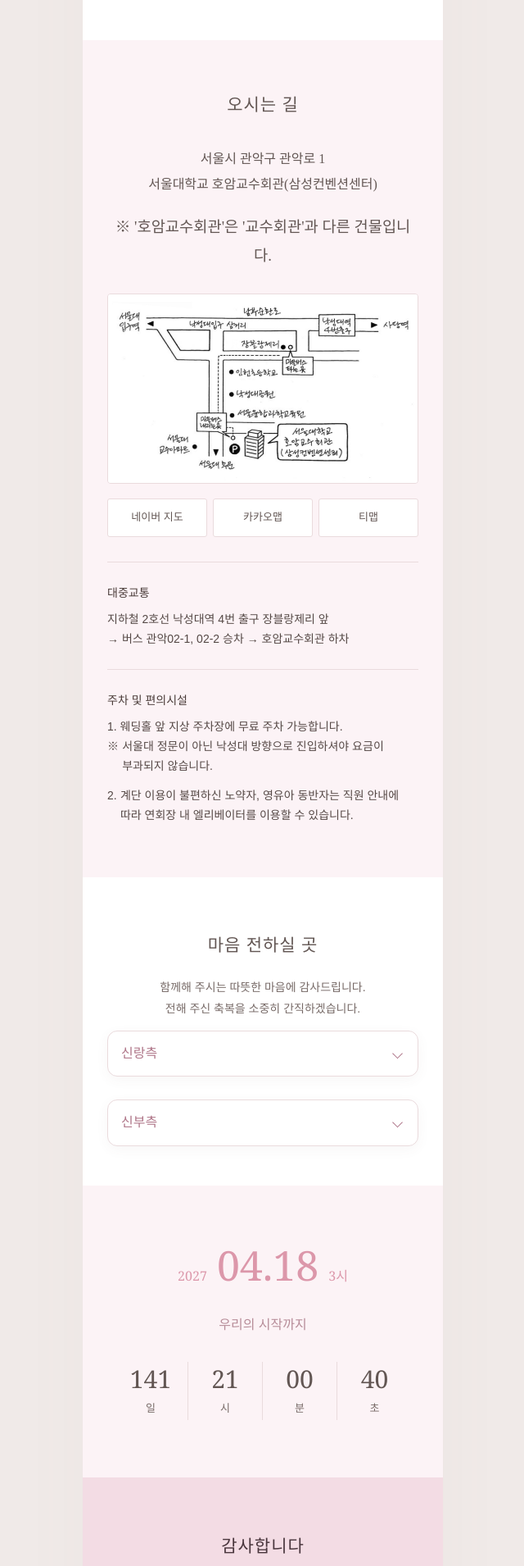
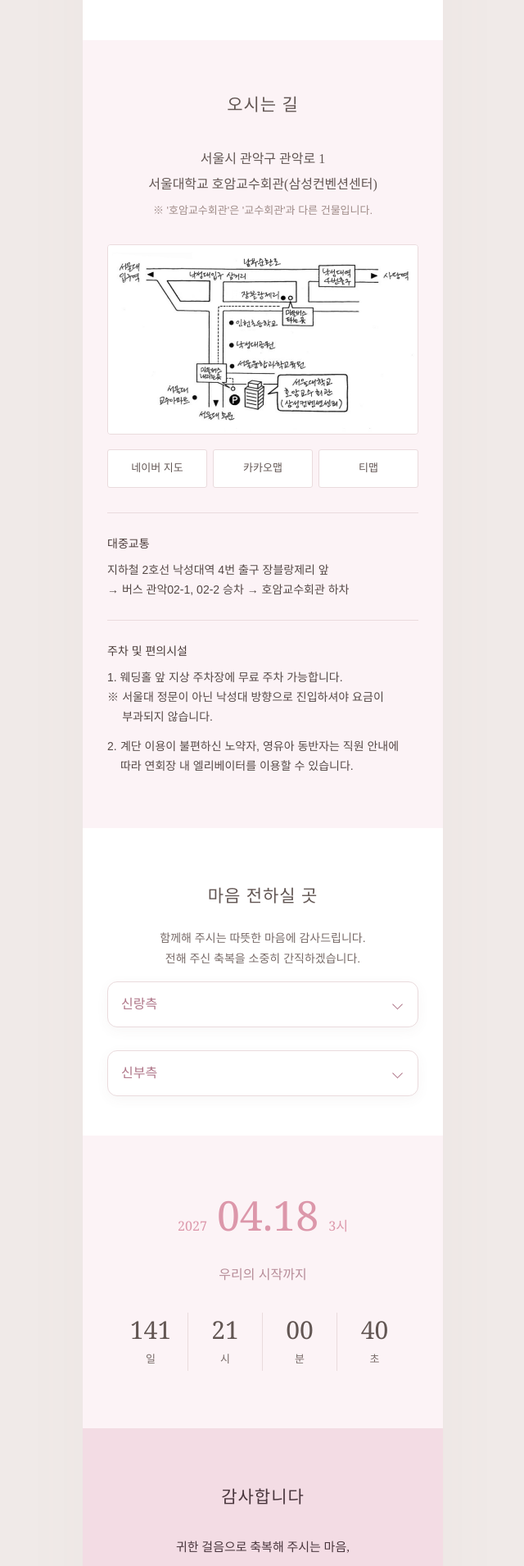
Before and after one commit to yuriandhoon/wedding, a Jekyll site: the page built from jihoon/index.html, in a window 1280 px wide. Shown: the part 2283-4193 px from the top of the page at 82% size, without its empty margins (319-959 px from the left). Built offline with Jekyll 4.4.1, drawn with Linux system fonts in a browser that asks for light colours.

Commit message:
Update invitation.html

```diff
--- a/_layouts/invitation.html
+++ b/_layouts/invitation.html
@@ -85,7 +85,7 @@
         <h2>오시는 길</h2>
         <p class="venue">서울시 관악구 관악로 1</p>
         <p class="venue" data-bind="venue.name"></p>
-        <h3 data-bind="venue.caution"></h3>
+        <p class="small" data-bind="venue.caution"></p>
         <img class="map-illustration" src="Files/Map.jpg" alt="호암교수회관 지도">
         <div class="maplinks" id="mapLinks" hidden></div>
         <div class="transport">
```
